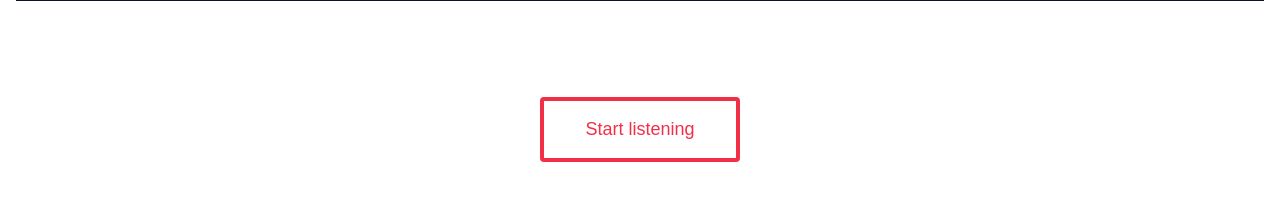
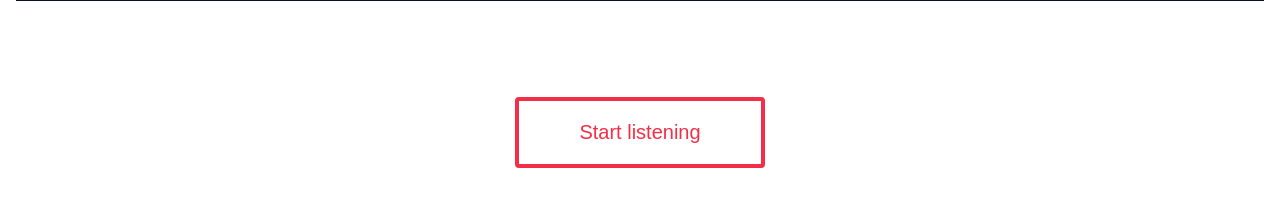
Before and after one commit to ZaneEme/SpeechToText, a plain HTML site: page index.html in a window 1280 px wide. Shown: the top 206 px of the page. Drawn offline with Linux system fonts and the light colour scheme.

Commit message:
font size updates

```diff
--- a/HTMLserver/style.css
+++ b/HTMLserver/style.css
@@ -70,10 +70,10 @@
   }
 
   button {
-    font-size: 18px;
+    font-size: 1.25em;
     font-weight: 200;
     padding: 1em;
-    width: 200px;
+    width: 12.5em;
     background: transparent;
     border: 4px solid #f22f46;
     border-radius: 4px;
```
